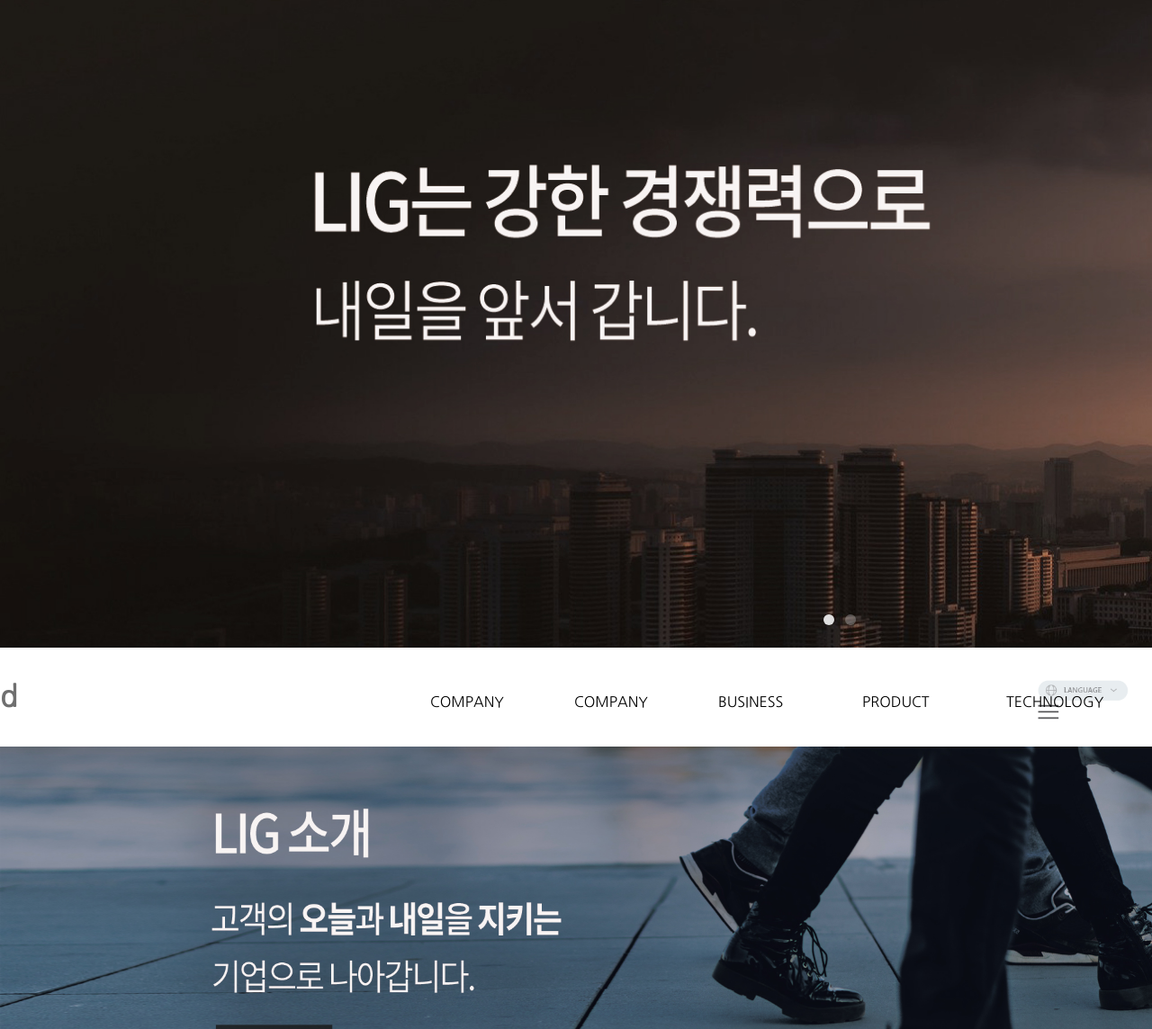
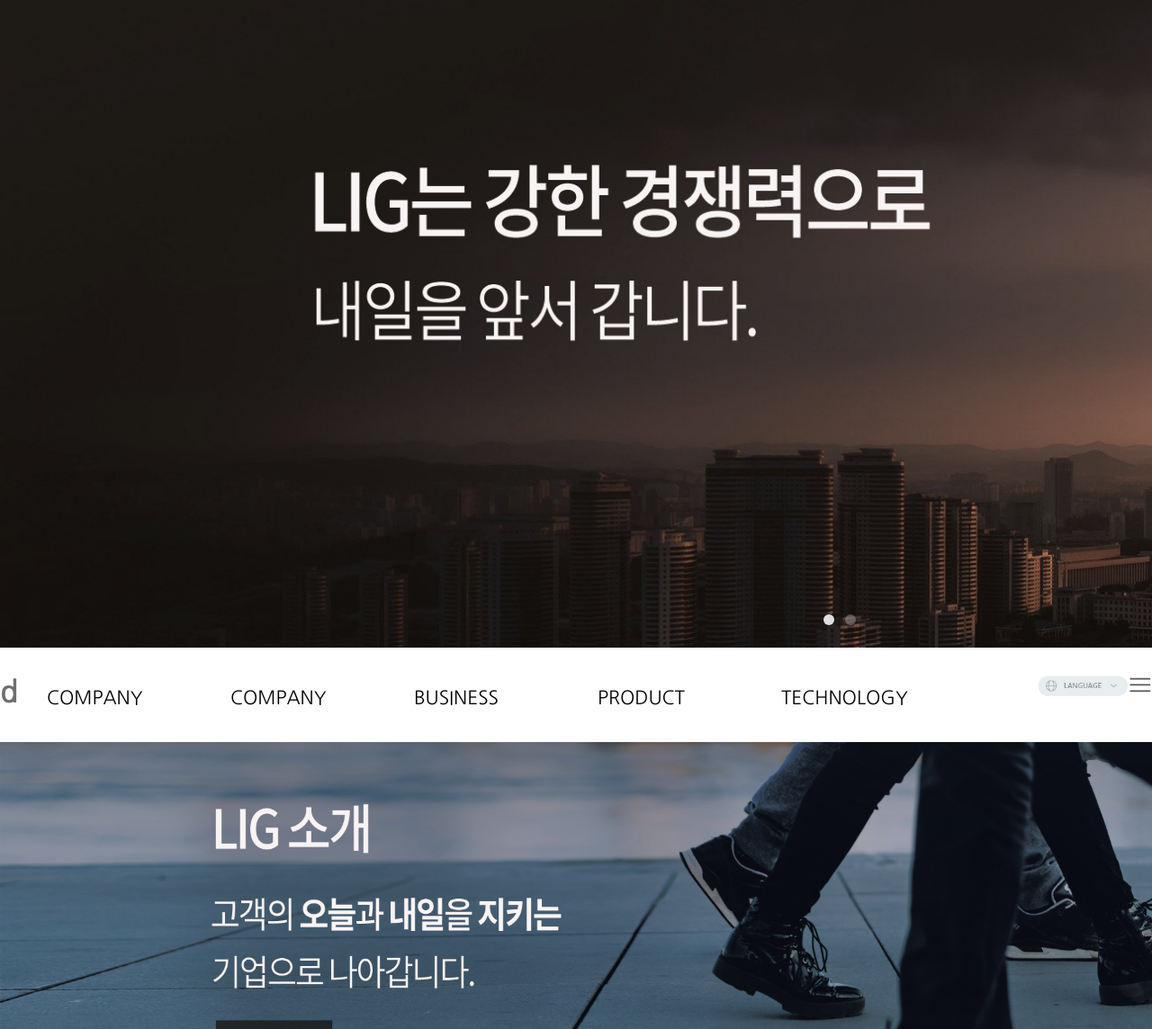
Before and after one commit to rhdcks0327/proj2, a plain HTML site: page index.html in a window 1280 px wide. Shown: the top 1144 px of the page at 90% size. Drawn offline with Linux system fonts and the light colour scheme; a script that the page names is missing; a web font is replaced by a local one.

Commit message:
Update common.css

```diff
--- a/css/common.css
+++ b/css/common.css
@@ -52,9 +52,9 @@
 #header .top_icon ul li{
       display: inline; height: 74px; }
 
-#header .top_icon ul #icon01 a img{width: 80%;
+#header .top_icon ul #icon01 a img{width: 80%;float: left;
  }
- #header .top_icon ul #icon02 a img{width: 20%;}
+ #header .top_icon ul #icon02 a img{width: 20%; }
 
 
   /* 네비4 - 메가네비100% */
@@ -63,7 +63,7 @@
         margin-top: 30px;
       line-height: 3.2em;
       position: relative;
-      margin-bottom: 35px;
+      margin-bottom: 3px;
 
 
    }
@@ -78,23 +78,27 @@
       margin: 0 auto;
 
 
+
    }
 
 
-   #m_nav > li:first-child{margin-left: 430px;}
+
 
 
    #m_nav > li{
+         margin-left: 20px;
       float:left;
       width:4.0em;
-      padding:0 3em;
+      padding:0 2em;
+      width: 120px;
 
    }
-   #m_nav > li:last-child{margin-left: 25px;}
+
+   #m_nav > li:last-child{margin-left: 120px;}
 
    #m_nav > li > a{
       color:#000;
-      font-size:1em;
+      font-size:1.3rem;
 
 
    }
@@ -106,9 +110,11 @@
 
    }
    #m_nav ul li a{
-      font-size:0.8em;
+      font-size:0.9em;
+      margin-top: 200px;
 
    }
+   #m_nav ul li a:hover{color: black; font-weight: 600;}
 
 
  #m_nav > li > a:after {content: '';height:3px; background-color:rgb(12, 12, 27);
```
